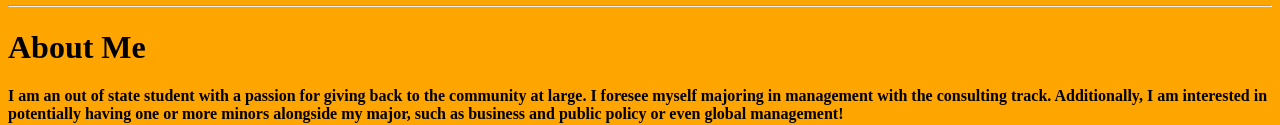
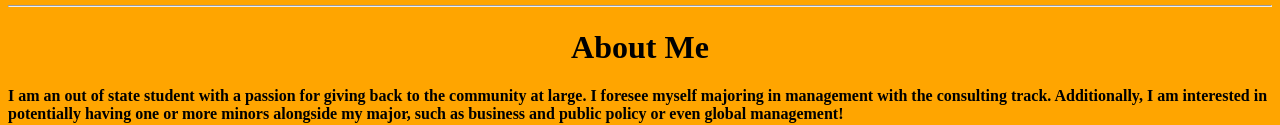
Before and after one commit to agoldberg-debug/andrewgoldberg, a plain HTML site: page index.html in a window 1280 px wide. Shown: the part 335-460 px from the top of the page. Drawn offline with Linux system fonts and the light colour scheme.

Commit message:
Update index.html

```diff
--- a/index.html
+++ b/index.html
@@ -1,7 +1,7 @@
 <html>
   <h1 style="text-align: center;">My name is Andrew Goldberg, welcome to my site!</h1>
 <center><img src=" https://media-exp1.licdn.com/dms/image/C5603AQGI_ZDkpaCTQQ/profile-displayphoto-shrink_800_800/0/1614373885641?e=1624492800&v=beta&t=NPaHBFXweruUkMvTS4FWfOxSVJmvYDN6W8C-I_B4HeY" width="265" height="266" align="BOTTOM" /></center><hr />
-<b><h1><strong>About Me</strong></h1>
+<b><h1 style="text-align:center;font-family:heiti sc;font-style:bold;> align="center"> About Me </h1>
 <p>I am an out of state student with a passion for giving back to the community at large.  I foresee myself majoring in management with the consulting track.  Additionally, I am interested in potentially having one or more minors alongside my major, such as business and public policy or even global management! </p>
 <h1><strong>My favorite website</strong></h1>
 <p style="text-align: center;"><a href="https://www.universitycoop.com/">Click Here</a> to go to my favorite site</p>
```
